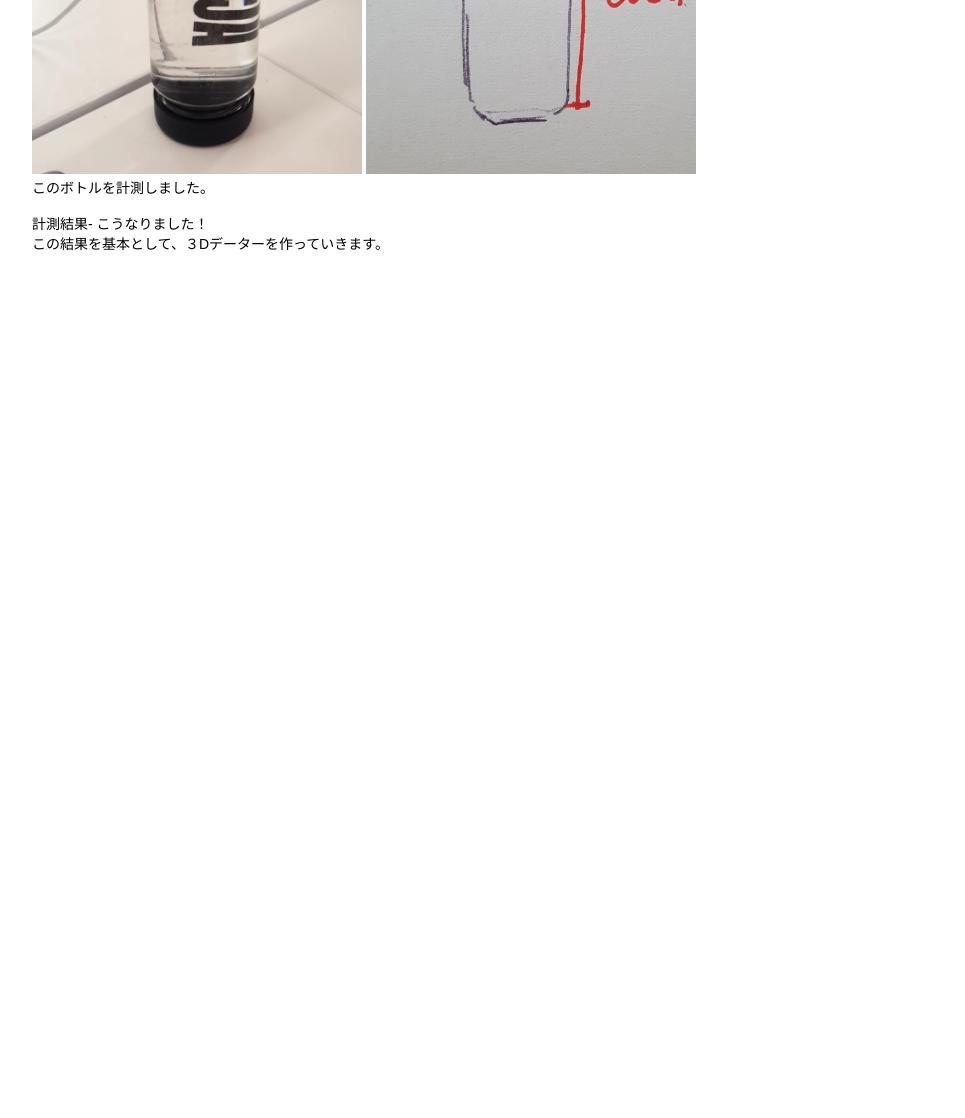
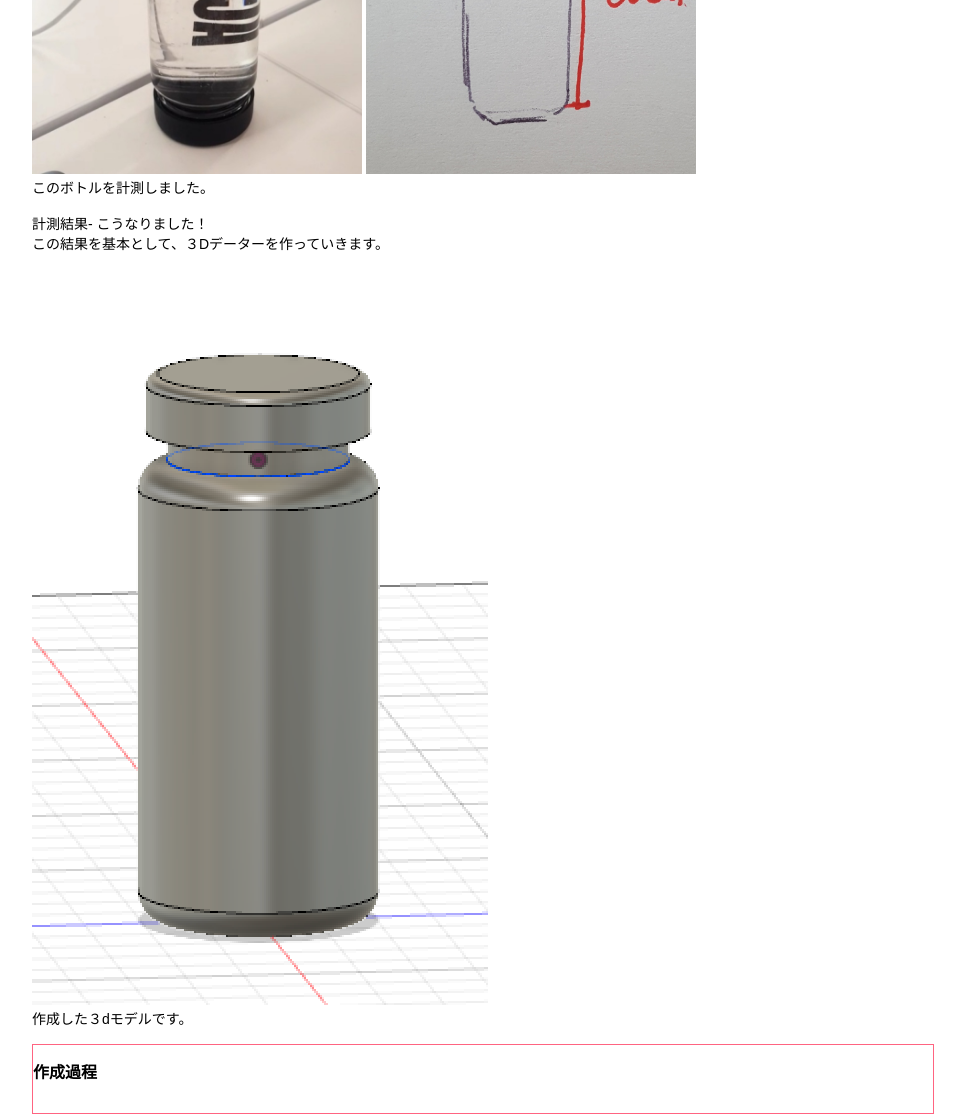
Before and after one commit to sieunsieun/sieunsieun.github.io, a plain HTML site: page bottle.html in a window 1280 px wide. Shown: the part 500-1618 px from the top of the page, without its empty margins (176-1141 px from the left). Before the commit the page ends 800 px from the top, so only its background shows below. Drawn offline with Linux system fonts and the light colour scheme.

Commit message:
Add files via upload

```diff
--- a/bottle.html
+++ b/bottle.html
@@ -34,6 +34,16 @@
             計測結果-      こうなりました！
             <br>
             この結果を基本として、３Dデーターを作っていきます。
+<br>
+<div class="">
+           <img src="./photo/btad.png" width="" height="" alt="ba">
+         </div>
+         作成した３dモデルです。
+         <br><br>
+         <div id="wrapper">
+           <p><font size="3pt"><strong>作成過程</strong></font></p>
+<br>
+
 
   </body>
 </html>
```
Also changed, not shown: photo/btad.png (added).
